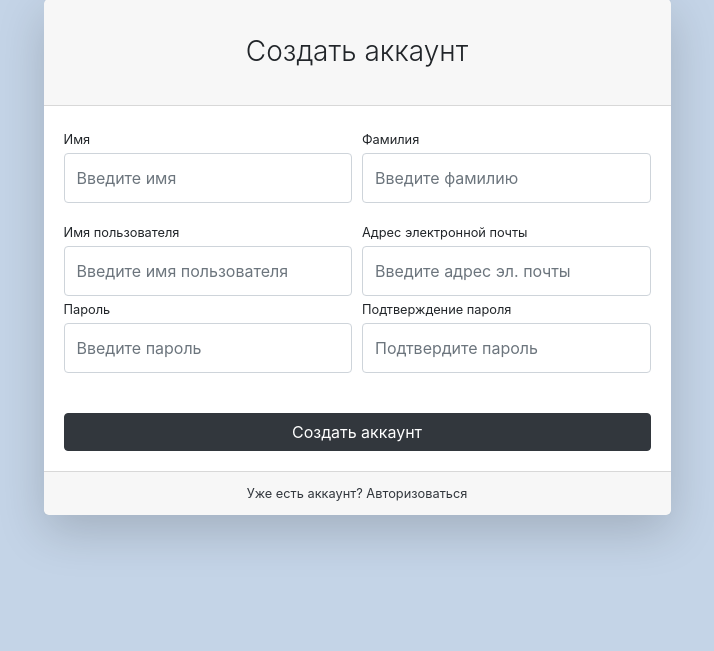
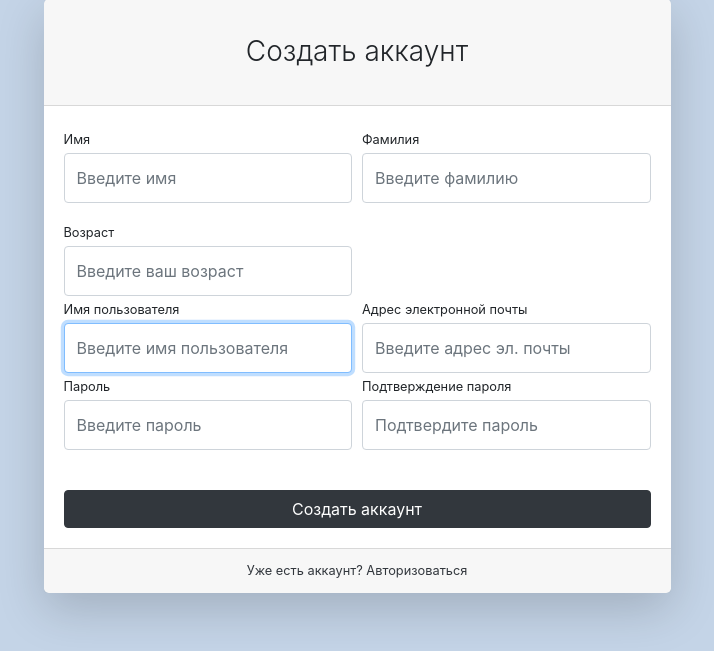
Before and after one commit to trubinart/django-based, a Django app: page /auth/register/ in a window 1280 px wide. Shown: the part 149-800 px from the top of the page, without its empty margins (283-997 px from the left). Run offline with Django 3.2, Linux system fonts and the light colour scheme; some libraries are stand-ins or nearby versions.

Commit message:
hw 4 done

```diff
--- /dev/null
+++ b/authapp/forms.py
@@ -0,0 +1,40 @@
+from django.contrib.auth.forms import AuthenticationForm, UserCreationForm
+from authapp.models import Users
+from django import forms
+
+class UsersLoginForm(AuthenticationForm):
+    class Meta:
+        model = Users
+        fields = ('username', 'password')
+
+    def __init__(self, *args, **kwargs):
+        super(UsersLoginForm, self).__init__(*args, **kwargs)
+        self.fields['username'].widget.attrs['placeholder'] = 'Введите имя пользователя'
+        self.fields['password'].widget.attrs['placeholder'] = 'Введите пароль'
+        for field_name, field in self.fields.items():
+            field.widget.attrs['class'] = 'form-control py-4'
+
+
+class UsersRegistration(UserCreationForm):
+    class Meta:
+        model = Users
+        fields = ('first_name', 'last_name', 'age', 'username', 'email', 'password1', 'password2')
+
+    def __init__(self, *args, **kwargs):
+        super(UsersRegistration, self).__init__(*args, **kwargs)
+        self.fields['first_name'].widget.attrs['placeholder'] = 'Введите имя'
+        self.fields['last_name'].widget.attrs['placeholder'] = 'Введите фамилию'
+        self.fields['age'].widget.attrs['placeholder'] = 'Введите ваш возраст'
+        self.fields['username'].widget.attrs['placeholder'] = 'Введите имя пользователя'
+        self.fields['email'].widget.attrs['placeholder'] = 'Введите адрес эл. почты'
+        self.fields['password1'].widget.attrs['placeholder'] = 'Введите пароль'
+        self.fields['password2'].widget.attrs['placeholder'] = 'Подтвердите пароль'
+
+        for field_name, field in self.fields.items():
+            field.widget.attrs['class'] = 'form-control py-4'
+
+    def clean_age(self):
+        data = self.cleaned_data['age']
+        if data < 18:
+            raise forms.ValidationError('Вы слишком молоды!')
+        return data
--- a/authapp/models.py
+++ b/authapp/models.py
@@ -1,7 +1,6 @@
 from django.db import models
 from django.contrib.auth.models import AbstractUser
 
-
 class Users(AbstractUser):
     avatar = models.ImageField(upload_to='users_avatars', blank=True)
-    age = models.PositiveIntegerField(verbose_name = 'возраст', blank=True, null=True)
+    age = models.PositiveIntegerField(verbose_name='возраст', blank=True, null=True)
--- a/authapp/templates/authapp/register.html
+++ b/authapp/templates/authapp/register.html
@@ -24,52 +24,51 @@
                                 <div class="card-header"><h3 class="text-center font-weight-light my-4">Создать аккаунт</h3>
                                 </div>
                                 <div class="card-body">
-                                    <form>
+                                    <form action="{% url 'auth:register' %}" method="post">
+                                        {% csrf_token %}
                                         <div class="form-row">
                                             <div class="col-md-6">
                                                 <div class="form-group">
-                                                    <label class="small mb-1" for="inputFirstName">Имя</label>
-                                                    <input class="form-control py-4" id="inputFirstName" type="text"
-                                                           placeholder="Введите имя"/>
+                                                    <label class="small mb-1" for="{{ form.first_name.id_for_lable }}">Имя</label>
+                                                    {{ form.first_name }}
                                                 </div>
                                             </div>
                                             <div class="col-md-6">
                                                 <div class="form-group">
-                                                    <label class="small mb-1" for="inputLastName">Фамилия</label>
-                                                    <input class="form-control py-4" id="inputLastName" type="text"
-                                                           placeholder="Введите фамилию"/>
+                                                    <label class="small mb-1" for="{{ form.last_name.id_for_lable }}">Фамилия</label>
+                                                    {{ form.last_name }}
                                                 </div>
                                             </div>
                                         </div>
                                         <div class="form-row">
+                                        <div class="col-md-6">
+                                            <label class="small mb-1" for="{{ form.age.id_for_lable }}">Возраст</label>
+                                            {{ form.age }}
+                                        </div>
+                                        </div>
+                                        <div class="form-row">
                                             <div class="col-md-6">
-                                                <label class="small mb-1" for="inputUsername">Имя пользователя</label>
-                                                <input class="form-control py-4" id="inputUsername" type="text"
-                                                       aria-describedby="usernameHelp"
-                                                       placeholder="Введите имя пользователя"/>
+                                                <label class="small mb-1" for="{{ form.username.id_for_lable }}">Имя пользователя</label>
+                                                {{ form.username }}
                                             </div>
                                             <div class="col-md-6">
-                                                <label class="small mb-1" for="inputEmailAddress">Адрес электронной
+                                                <label class="small mb-1" for="{{ form.email.id_for_lable }}">Адрес электронной
                                                     почты</label>
-                                                <input class="form-control py-4" id="inputEmailAddress" type="email"
-                                                       aria-describedby="emailHelp"
-                                                       placeholder="Введите адрес эл. почты"/>
+                                                {{ form.email }}
                                             </div>
                                         </div>
                                         <div class="form-row">
                                             <div class="col-md-6">
                                                 <div class="form-group">
-                                                    <label class="small mb-1" for="inputPassword">Пароль</label>
-                                                    <input class="form-control py-4" id="inputPassword" type="password"
-                                                           placeholder="Введите пароль"/>
+                                                    <label class="small mb-1" for="{{ form.password1.id_for_lable }}">Пароль</label>
+                                                    {{ form.password1 }}
                                                 </div>
                                             </div>
                                             <div class="col-md-6">
                                                 <div class="form-group">
-                                                    <label class="small mb-1" for="inputConfirmPassword">Подтверждение
+                                                    <label class="small mb-1" for="{{ form.password2.id_for_lable }}">Подтверждение
                                                         пароля</label>
-                                                    <input class="form-control py-4" id="inputConfirmPassword"
-                                                           type="password" placeholder="Подтвердите пароль"/>
+                                                    {{ form.password2 }}
                                                 </div>
                                             </div>
                                         </div>
--- a/authapp/views.py
+++ b/authapp/views.py
@@ -1,15 +1,41 @@
-from django.shortcuts import render
+from django.shortcuts import render, HttpResponseRedirect
+from authapp.forms import UsersLoginForm, UsersRegistration
+from django.contrib import auth
+from django.urls import reverse
 
 # Create your views here.
 
 def login(request):
+    if request.method == 'POST':
+        form = UsersLoginForm(data=request.POST)
+        if form.is_valid():
+            username = request.POST['username']
+            password = request.POST['password']
+            user = auth.authenticate(username=username, password=password)
+            if user and user.is_active:
+                auth.login(request, user)
+                return HttpResponseRedirect(reverse('main'))
+    else:
+        form = UsersLoginForm()
+
     content = {
-        'title': 'GeekShop - Авторизация'
+        'title': 'GeekShop - Авторизация',
+        'form': form
     }
     return render(request, 'authapp/login.html', content)
 
+
 def register(request):
+    if request.method == 'POST':
+        form = UsersRegistration(data=request.POST)
+        if form.is_valid():
+            form.save()
+            return HttpResponseRedirect(reverse('auth:login'))
+    else:
+        form = UsersRegistration()
+
     content = {
-        'title': 'GeekShop - Регистрация'
+        'title': 'GeekShop - Регистрация',
+        'form': form
     }
     return render(request, 'authapp/register.html', content)
--- a/geekshop/settings.py
+++ b/geekshop/settings.py
@@ -38,6 +38,7 @@
     'django.contrib.messages',
     'django.contrib.staticfiles',
     'mainapp',
+    'authapp',
 ]
 
 MIDDLEWARE = [
@@ -126,3 +127,5 @@
 
 MEDIA_URL = '/media/'
 MEDIA_ROOT = os.path.join(BASE_DIR, 'media')
+
+AUTH_USER_MODEL = 'authapp.Users'
--- a/mainapp/templates/mainapp/base_template.html
+++ b/mainapp/templates/mainapp/base_template.html
@@ -35,7 +35,7 @@
 <script src="{% static '/vendor/bootstrap/js/bootstrap.bundle.min.js' %}"></script>
 
 <!-- FontAwesome script -->
-<script src="{% static '/vendor/fontawesome/fontawesome-icons.js' %}" crossorigin="anonymous"></script>
+{#<script src="{% static '/vendor/fontawesome/fontawesome-icons.js' %}" crossorigin="anonymous"></script>#}
 
 </body>
 
--- a/mainapp/templates/mainapp/index.html
+++ b/mainapp/templates/mainapp/index.html
@@ -20,10 +20,10 @@
             <div class="collapse navbar-collapse" id="navbarResponsive">
                 <ul class="navbar-nav ml-auto">
                     <li class="nav-item">
-                        <a class="nav-link" href="{% url 'products' %}">Каталог <i class="fas fa-shopping-bag"></i> </a>
+                        <a class="nav-link" href="{% url 'products:index' %}">Каталог <i class="fas fa-shopping-bag"></i> </a>
                     </li>
                     <li class="nav-item">
-                        <a class="nav-link" href="auth/login.html">Войти <i class="fas fa-sign-in-alt"></i></a>
+                        <a class="nav-link" href="{% url 'auth:login'%}">Войти <i class="fas fa-sign-in-alt"></i></a>
                     </li>
                     <li class="nav-item">
                         <a class="nav-link" href="auth/profile.html">Валерий П.
@@ -50,7 +50,7 @@
                         Бесплатная доставка по всему миру! Аутлет: до -70% Собственный бренд. -20% новым покупателям.
                     </p>
                     <button id="start-purchase-btn" type="button" class="btn btn-lg">
-                        <a id="start-purchase-link" href="{% url 'products' %}">
+                        <a id="start-purchase-link" href="{% url 'products:index' %}">
                             Начать покупки
                         </a>
                     </button>
--- a/mainapp/templates/mainapp/products.html
+++ b/mainapp/templates/mainapp/products.html
@@ -20,13 +20,13 @@
             <div class="collapse navbar-collapse" id="navbarResponsive">
                 <ul class="navbar-nav ml-auto">
                     <li class="nav-item active">
-                        <a class="nav-link" href="{% url 'products' %}">Каталог</a>
+                        <a class="nav-link" href="{% url 'products:index' %}">Каталог</a>
                     </li>
                     <li class="nav-item">
                         <a class="nav-link" href="#"><i class="fas fa-shopping-bag"></i></a>
                     </li>
                     <li class="nav-item">
-                        <a class="nav-link" href="auth/login.html">Войти <i class="fas fa-sign-in-alt"></i></a>
+                        <a class="nav-link" href="{% url 'auth:login'%}">Войти <i class="fas fa-sign-in-alt"></i></a>
                     </li>
                 </ul>
             </div>
--- a/mainapp/views.py
+++ b/mainapp/views.py
@@ -14,9 +14,6 @@
     return render(request,'mainapp/index.html', content)
 
 def products(request):
-    with open('./mainapp/fixtures/products.json') as poducts:
-        data = json.load(poducts)
-
     content = {
         'title': 'GeekShop - Каталог',
         'h1': 'GeekShop',
```
Also changed, not shown: authapp/templates/authapp/login.html (+6 -7 lines).
